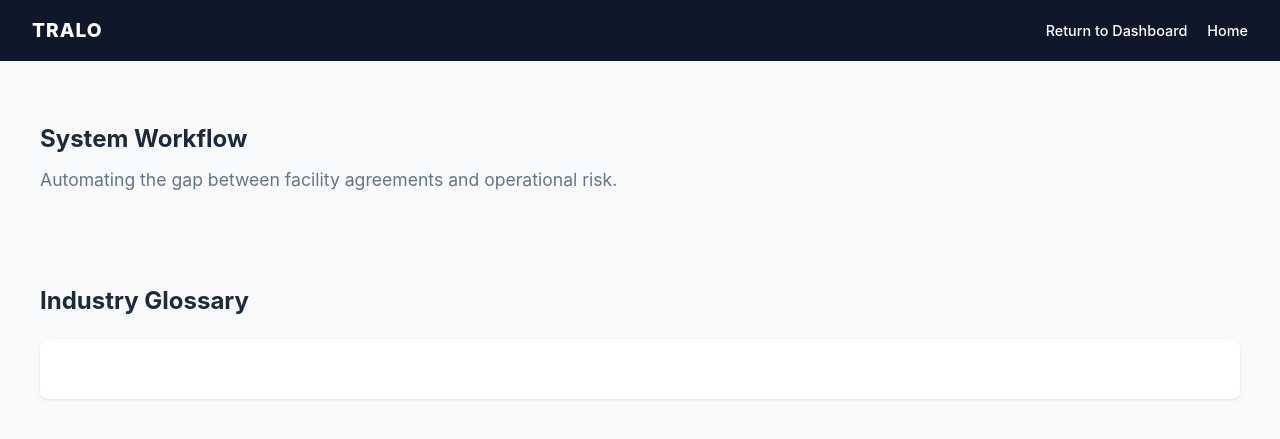
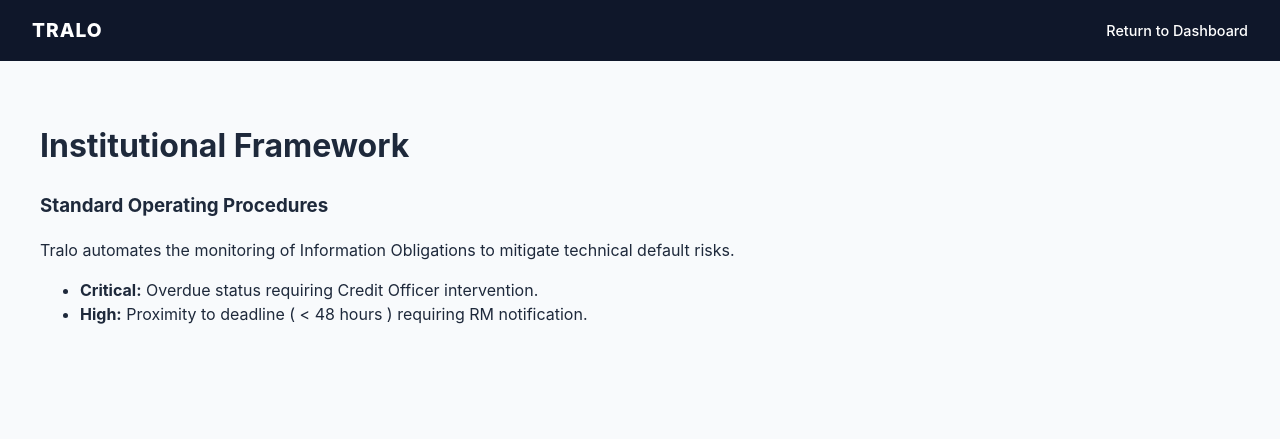
Before and after one commit to edimaudo/Tralo, a Flask app: page /help in a window 1280 px wide. Shown: the top 439 px of the page. Run offline with Flask 3, Linux system fonts and the light colour scheme.

Commit message:
Update help.html

```diff
--- a/templates/help.html
+++ b/templates/help.html
@@ -8,34 +8,18 @@
 <body>
     <nav>
         <div class="logo">TRALO</div>
-        <div class="links"><a href="/dashboard">Return to Dashboard</a><a href="/">Home</a></div>
+        <div class="links"><a href="/dashboard">Return to Dashboard</a></div>
     </nav>
-
     <div class="container">
-        <section>
-            <h1>System Workflow</h1>
-            <p style="color: var(--slate); font-size: 1.1rem; margin-top: -10px;">Automating the gap between facility agreements and operational risk.</p>
-            <div class="workflow-grid">
-                {% for item in workflow %}
-                <div class="workflow-card">
-                    <h4>{{ item.step }}</h4>
-                    <p>{{ item.desc }}</p>
-                </div>
-                {% endfor %}
-            </div>
-        </section>
-
-        <section style="margin-top: 60px;">
-            <h2>Industry Glossary</h2>
-            <div style="background: white; border-radius: 8px; box-shadow: 0 1px 3px rgba(0,0,0,0.1); padding: 30px;">
-                {% for item in glossary %}
-                <div style="margin-bottom: 25px; border-bottom: 1px solid var(--border); padding-bottom: 15px;">
-                    <strong style="display: block; font-size: 1rem; color: var(--navy); margin-bottom: 5px;">{{ item.term }}</strong>
-                    <p style="margin:0; font-size: 0.9rem; color: var(--slate);">{{ item.def }}</p>
-                </div>
-                {% endfor %}
-            </div>
-        </section>
+        <h1>Institutional Framework</h1>
+        <div class="help-section">
+            <h3>Standard Operating Procedures</h3>
+            <p>Tralo automates the monitoring of Information Obligations to mitigate technical default risks.</p>
+            <ul>
+                <li><strong>Critical:</strong> Overdue status requiring Credit Officer intervention.</li>
+                <li><strong>High:</strong> Proximity to deadline ( < 48 hours ) requiring RM notification.</li>
+            </ul>
+        </div>
     </div>
 </body>
 </html>
```
